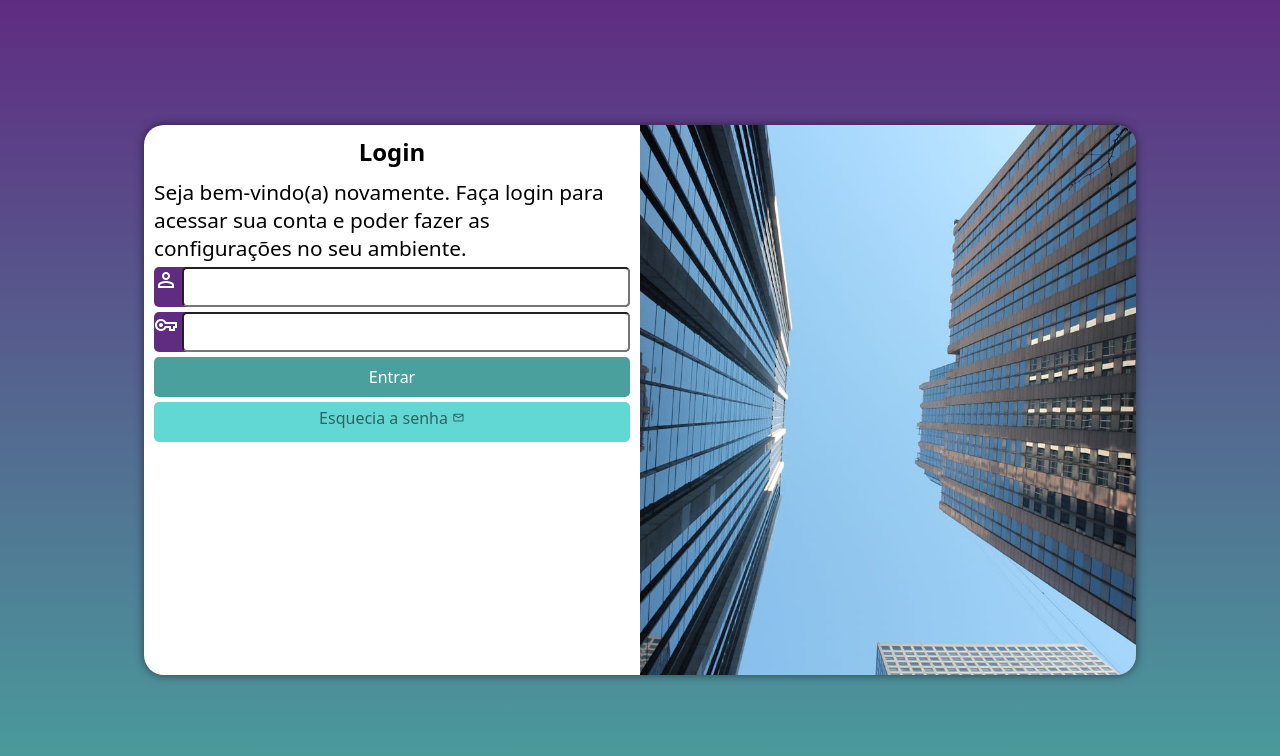
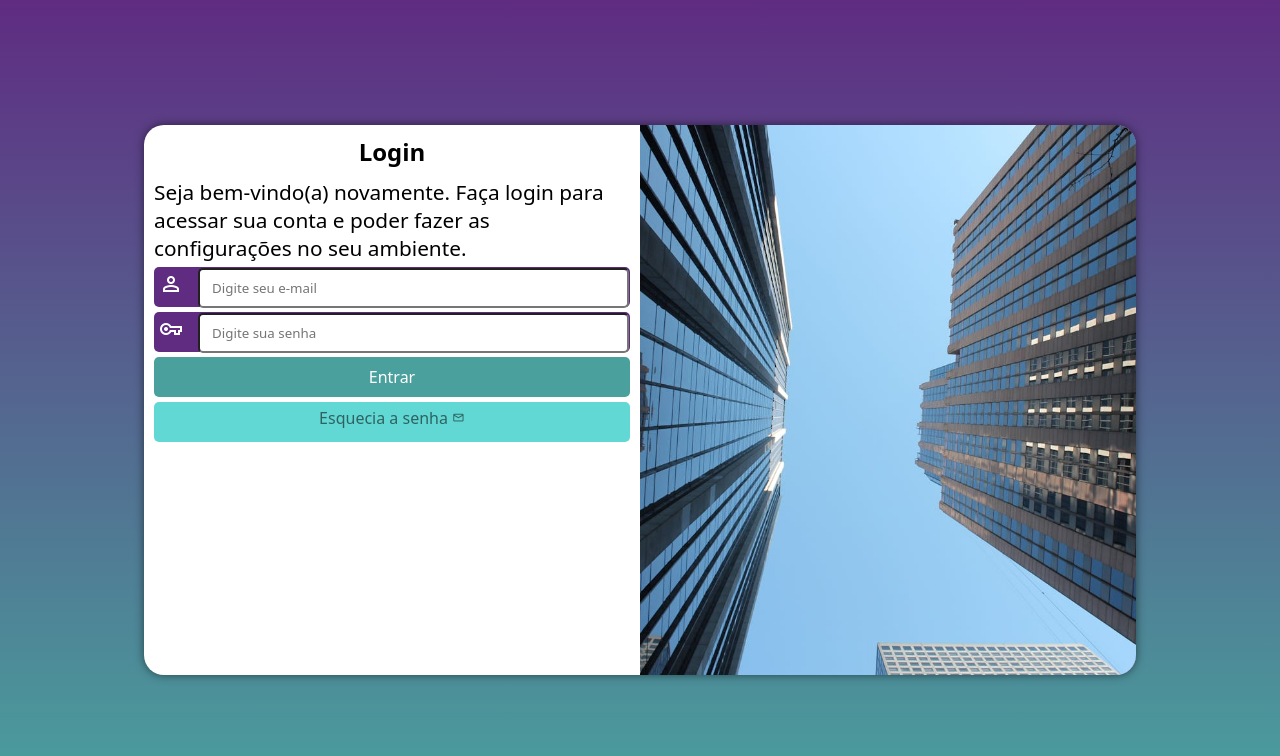
Before and after one commit to CarlosEduardo-prg/projeto-login, a plain HTML site: page index.html in a window 1280 px wide. Drawn offline with nearby package versions, Linux system fonts and the light colour scheme.

Commit message:
atualizado

```diff
--- a/estilos/media-query.css
+++ b/estilos/media-query.css
@@ -26,7 +26,8 @@
     }
 
     div.campo > input {
-        width: 93.5%;
+        width: calc(100% - 45px);
+        transform: translateY(-4px);
     }
 }
 
@@ -57,6 +58,7 @@
     }
 
     div.campo > input {
-        width: 94%;
+        width: calc(100% - 45px);
+        transform: translateY(-3px);
     }
 }
--- a/estilos/style.css
+++ b/estilos/style.css
@@ -69,13 +69,17 @@ div.campo > label {
 }
 
 div.campo > input {
-    width: 87.5%;
-    height: 40px;
+    width: calc(100% - 45px);
+    height: 100%;
+    transform: translateY(-4px);
     border-radius: 5px;
+    padding: 5px;
 }
 
 div.campo > span {
     color: white;
+    width: 40px;
+    padding: 5px;
 }
 
 form > input[type=submit] {
--- a/index.html
+++ b/index.html
@@ -20,12 +20,12 @@
                 <form action="cadastro.php" method="post" autocomplete="on">
                   <div class="campo">
                     <span class="material-symbols-outlined">person</span>
-                    <input type="email" name="email" id="iemail" autocomplete="email" required>
+                    <input type="email" name="email" id="iemail" autocomplete="email" required placeholder="  Digite seu e-mail">
                     <label for="iemail">Login</label>
                   </div>
                   <div class="campo">
                     <span class="material-symbols-outlined">vpn_key</span>
-                    <input type="password" name="senha" id="isenha" autocomplete="current-password" required>
+                    <input type="password" name="senha" id="isenha" autocomplete="current-password" required placeholder="  Digite sua senha">
                     <label for="isenha">Senha</label>
                   </div>
                   <input type="submit" value="Entrar">
```
